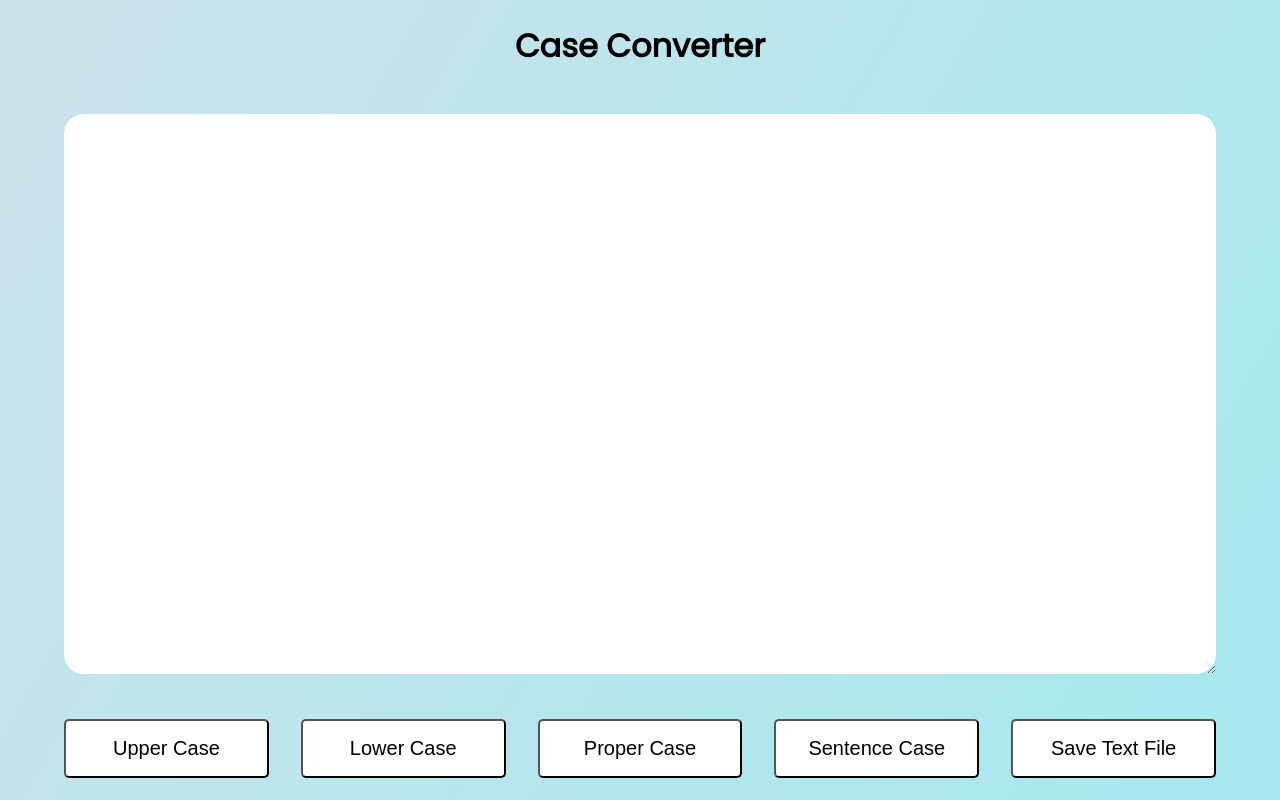
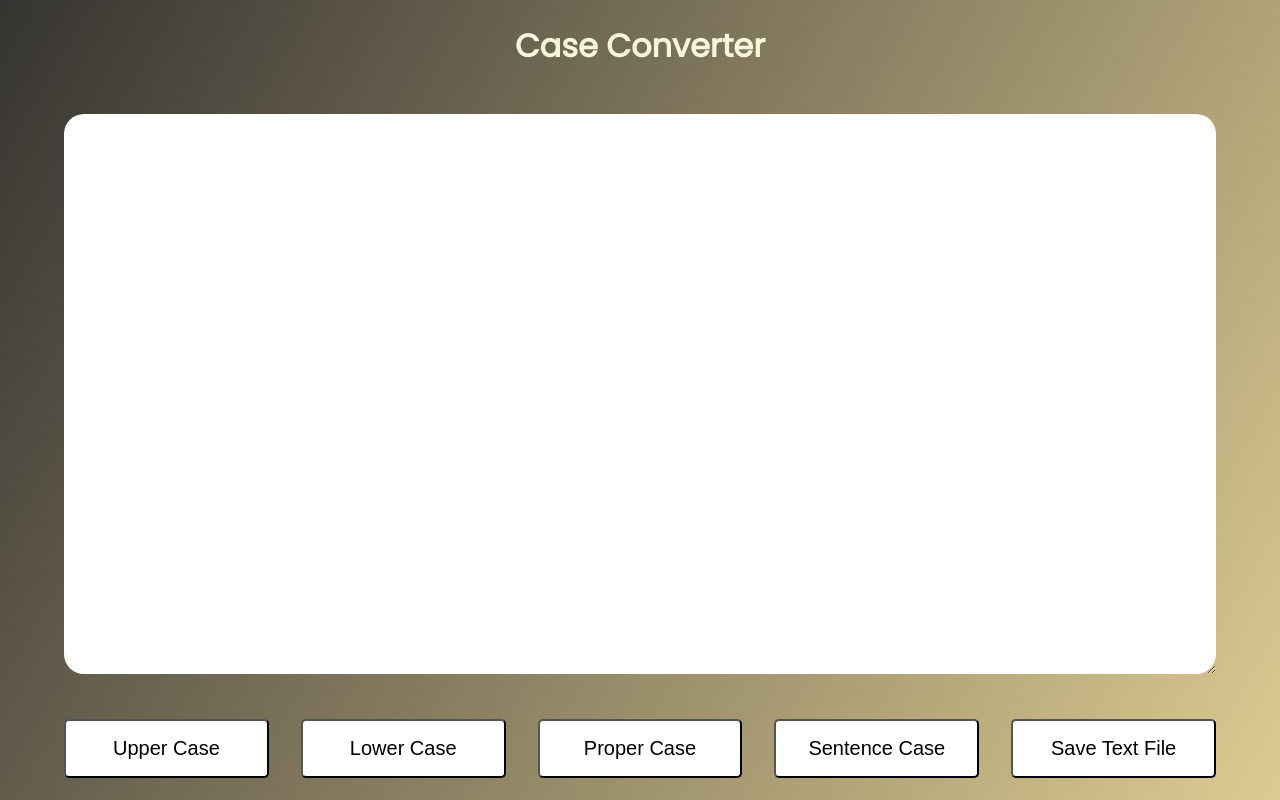
Before and after one commit to pyaephyokyaw15/Front-End-Mini-Projects, a plain HTML site: page Case Converter/index.html in a window 1280 px wide. Drawn offline with Linux system fonts and the light colour scheme.

Commit message:
Change Theme

```diff
--- a/Case Converter/style.css
+++ b/Case Converter/style.css
@@ -5,7 +5,7 @@
 }
 
 body {
-    background-image: linear-gradient(120deg, #cee2eb, #a5e9ee);
+    background-image: linear-gradient(120deg, #363432, #ddcb91);
     font-family: 'Poppins', sans-serif;
     min-height: 100vh;
     display: flex;
@@ -14,8 +14,9 @@ body {
     align-items: center;
 }
 
-
-
+h1 {
+    color: #f7f6da;
+}
 
 textarea {
     width: 90vw;
```
